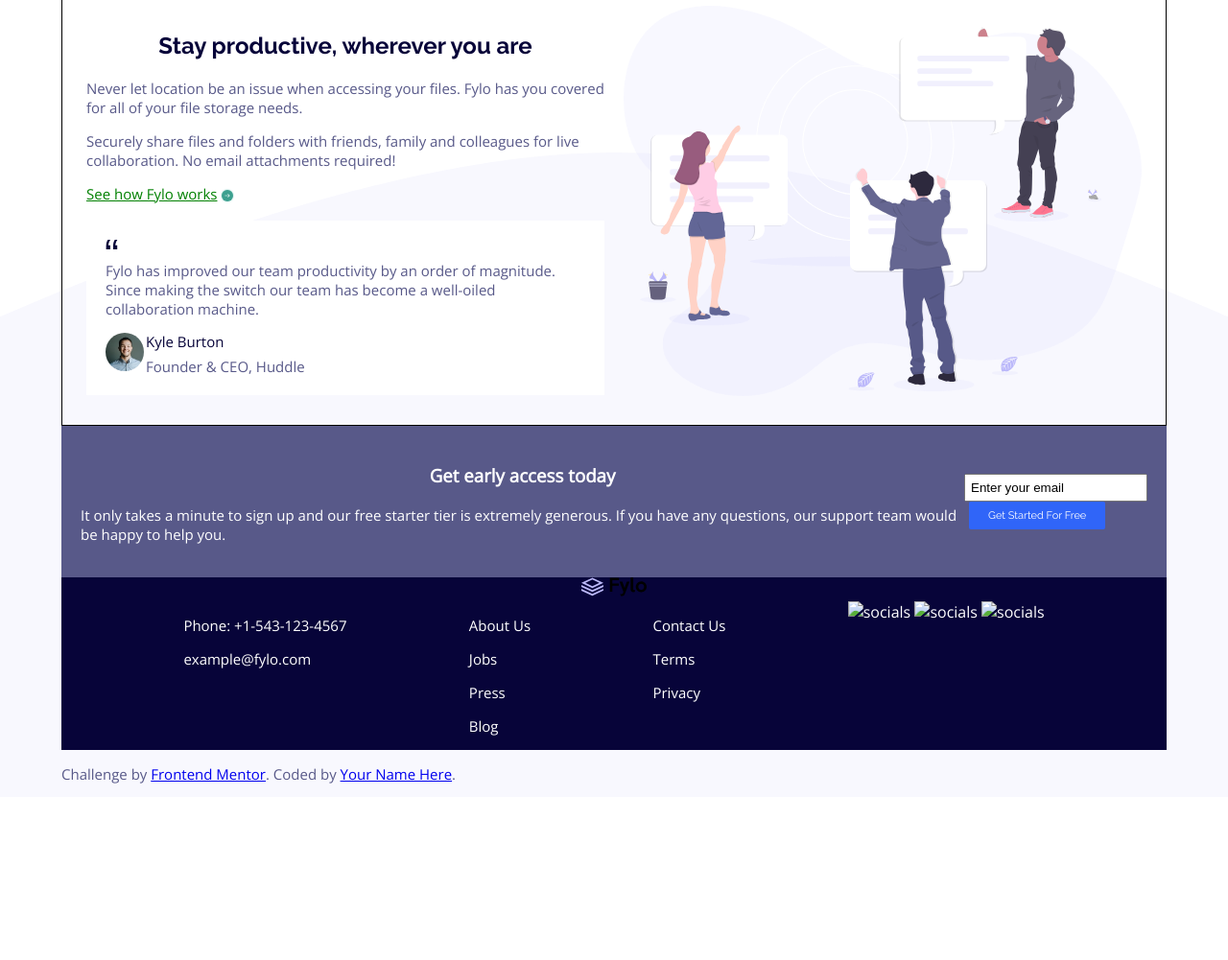
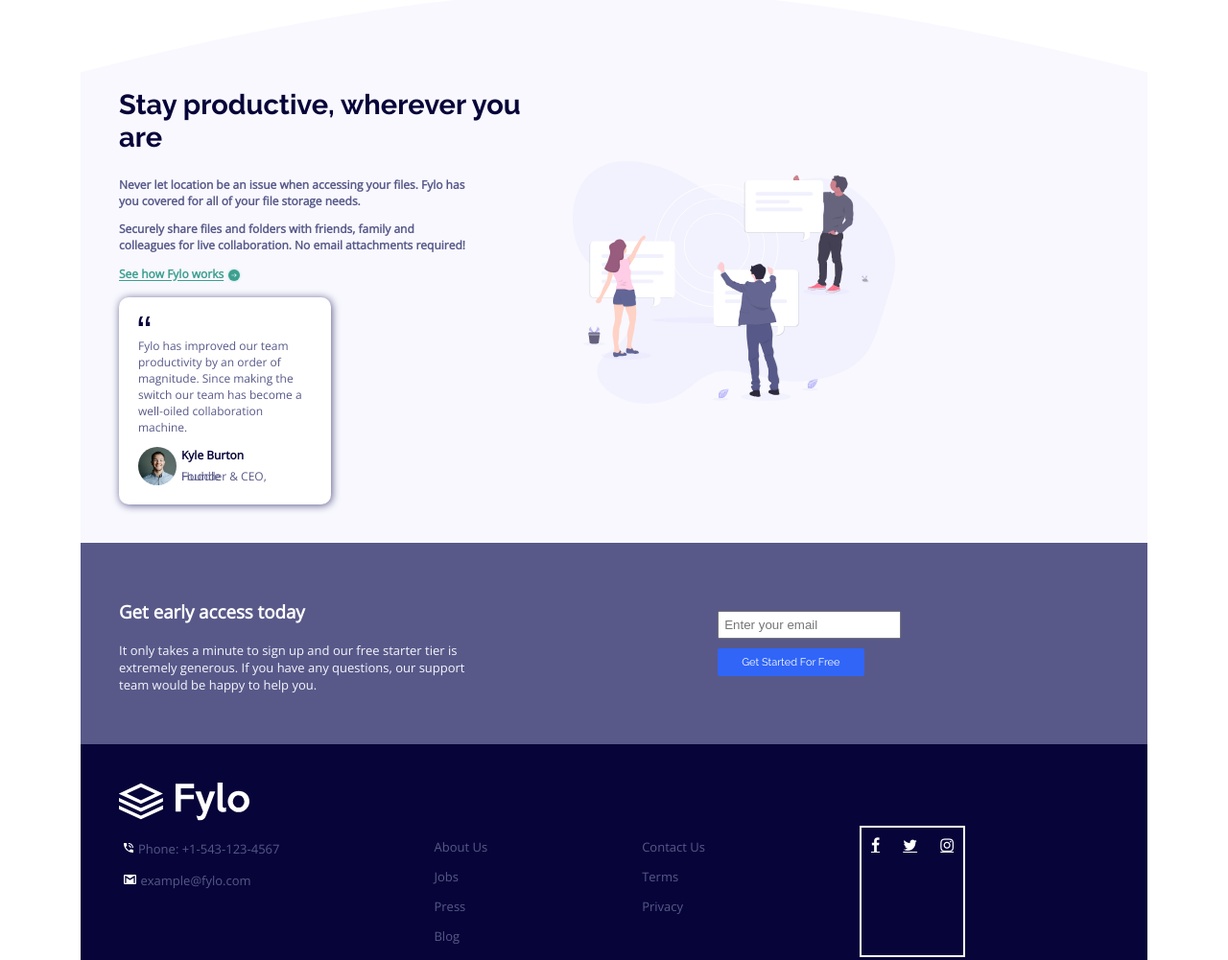
Before and after one commit to EmmyJoel/flyo-landing-page, a plain HTML site: page index.html in a window 1280 px wide. Shown: the part 513-1514 px from the top of the page at 96% size. Before the commit the page ends 1345 px from the top, so only its background shows below. Drawn offline with nearby package versions, Linux system fonts and the light colour scheme.

Commit message:
update files

```diff
--- a/index.html
+++ b/index.html
@@ -7,12 +7,12 @@
 
   <link rel="icon" type="image/png" sizes="32x32" href="./images/favicon-32x32.png">
 
+  <link rel="stylesheet" href="https://cdnjs.cloudflare.com/ajax/libs/font-awesome/4.7.0/css/font-awesome.min.css">
+
   <style>
     @import url('https://fonts.googleapis.com/css2?family=Raleway:wght@400;700&display=swap');
 
     @import url('https://fonts.googleapis.com/css2?family=Open+Sans&display=swap');
-
-
   </style>
 
   <title>Frontend Mentor | Fylo landing page with two column layout</title>
@@ -42,7 +42,7 @@
         family, and co-workers.</p>
 
       <form action="#">
-      <input type="email" id="email" name="email" placeholder="Enter your email"><input type="button" class="button" value="Get Started">
+      <input style="width:50%;" type="email" id="email" name="email" placeholder="Enter your email"><input type="button" class="button" value="Get Started">
     </form>
     </div>
     <div class="item three"><img class="illustration-img" src="./images/illustration-2.svg" alt="illutration image">
@@ -56,7 +56,7 @@
       <p>Securely share files and folders with friends, family and colleagues for
         live collaboration. No email attachments required!</p>
 
-      <p><a style="color:green;" href="#">See how Fylo works</a><img src="./images/icon-arrow.svg" alt="arrow"
+      <p><a style="color:hsl(170, 45%, 43%); font-weight:400px;" href="#">See how Fylo works</a><img src="./images/icon-arrow.svg" alt="arrow"
           style="vertical-align:middle; margin:3px;"></p>
 
       <div class="testimonial">
@@ -64,7 +64,7 @@
         <p style="margin-top:0;">Fylo has improved our team productivity by an order of magnitude. Since
         making the switch our team has become a well-oiled collaboration machine.</p>
         <div class="profile" style="display:flex; justify-content:start; align-items:center;">
-          <span><img class="dp" src="./images/avatar-testimonial.jpg" alt=""></span>
+          <img class="dp" src="./images/avatar-testimonial.jpg" alt="">
           <span><p class="name">Kyle Burton</p><br>
             <p>Founder & CEO, Huddle</p>
           </span>
@@ -72,7 +72,7 @@
       </div>
     </div>
   </div>
-  <div class="section-2"sec >
+  <div class="section-2" >
     <div class="five">
       <div><h3>Get early access today</h2>
 
@@ -82,7 +82,7 @@
     </div>
     <div class="six">
       <form action="#">
-      <input type="email" id="email" name="email" value="Enter your email">
+      <input type="email" id="email" name="email" placeholder="Enter your email">
       <br><input type="button" class="button" value="Get Started For Free">
     </form>
     </div>
@@ -90,11 +90,11 @@
 
   <div class="footer">
 
-    <img style="block-size:20px;" src="./images/logo.svg" alt="flyo logo">
-    <div class="seven">
+    <img style="block-size:40px;" src="./images/logo copy.svg" alt="flyo logo">
+    <div class="footer-divs">
       <div class="lists">
-        <p>Phone: +1-543-123-4567</p>
-        <p>example@fylo.com</p>
+        <p><img src="./images/icon-phone.svg">Phone: +1-543-123-4567</p>
+        <p><img src="./images/icon-email.svg">example@fylo.com</p>
       </div>
       <div class="lists">
         <p>About Us</p>
@@ -108,10 +108,10 @@
         <p>Privacy</p>
       </div>
 
-      <div>
-        <img src="" alt="socials">
-        <img src="" alt="socials">
-        <img src="" alt="socials">
+      <div class="socials">
+        <a href="#" class="fa fa-facebook"></a>
+        <a href="#" class="fa fa-twitter"></a>
+        <a href="#" class="fa fa-instagram"></a>
       </div>
     </div>
     </div>
--- a/styles.css
+++ b/styles.css
@@ -1,109 +1,207 @@
-html {width: 100%;
-    box-sizing:border-box;
-    background:white url("./images/bg-curve-desktop.svg") bottom no-repeat scroll;
-    background-size:180% 50%;
+html {
+    width: 100%;
+    box-sizing: border-box;
 }
 
 body {
     font-family: 'Open Sans', sans-serif;
-    font-weight:400;
-    box-sizing:border-box;
-    text-align:center;
-    width:90%;
-    margin:auto;
+    padding: 20px;
+    box-sizing: border-box;
+    text-align: left;
+    width: 90%;
+    margin: auto;
 }
 
+
 header {
-    display:flex;
-    justify-content:space-between;
-align-items:center;
-padding:10px;}
+    display: flex;
+    justify-content: space-between;
+    align-items: center;
+    font-weight: bold;
+    padding: 10px;
+    margin-bottom: 30px
+}
 
-.logo {block-size: 20px;}
+.logo {
+    block-size: 30px;
+}
 
-nav ul {font-family: 'Raleway', sans-serif;
-    font-weight:400px;
-    font-size:15px;
-    display:flex;
+nav ul {
+    font-family: 'Raleway', sans-serif;
+    font-size: 15px;
+    display: flex;
     list-style-type: none;
 }
 
-nav ul li a {text-decoration: none;
-    margin:20px;
-    color:hsl(238, 22%, 44%);
+nav ul li a {
+    text-decoration: none;
+    margin: 20px;
+    color: hsl(238, 22%, 44%);
 }
 
 .main-container {
-    align-items:center;
-    padding:15px;
-    box-sizing:border-box;
-    display:grid;
-    grid-template-columns:50% 50%;
-grid-template-rows: auto;
-border:1px solid black;}
+    background: white url("./images/bg-curve-desktop.svg") bottom no-repeat;
+    background-size: 250% 60%;
+    align-items: center;
+    justify-content: left;
+    box-sizing: border-box;
+    display: grid;
+    padding: 30px;
+    row-gap: 150px;
+    grid-template-columns: 45% auto;
+    grid-template-rows: auto;
+}
 
-.illustration-img {width:100%;}
+.illustration-img {
+    width: 60%;
+}
 
-.item {padding:10px;
-    text-align:center;}
+.item {
+    padding: 10px;
+}
 
-.one {grid-area: 1/2/2/3;}
+.item>p {
+    font-weight: bold;
+    font-size: 12px;
+}
 
-.three {grid-area: 2/2/3/3;}
+.one {
+    grid-area: 1/2/2/3;
+}
 
-h2 {font-family: 'Raleway', sans-serif;
-    font-weight:700px;
-    color:hsl(243, 87%, 12%);}
+.two>p {
+    padding-right: 80px;
+}
+
+.four>p {
+    font-weight: bold;
+    padding-right: 85px;
+}
+
+.three {
+    grid-area: 2/2/3/3;
+}
+
+h2 {
+    font-family: 'Raleway', sans-serif;
+    font-size: 29px;
+    font-weight: 700;
+    color: hsl(243, 87%, 12%);
+}
 
 p {
-    font-size:15px;
-    text-align:left;
-color:hsl(238, 22%, 44%);}
+    font-family: 'Open Sans', sans-serif;
+    font-size: 13px;
+    text-align: left;
+    color: hsl(238, 22%, 44%);
+}
 
 form {
-    box-sizing:border-box;
-    text-align:left;}
+    box-sizing: border-box;
+    text-align: left;
+}
 
-input {width:auto;
-    padding:5px;}
+input {
+    margin: 5px;
+    padding: 5px;
+}
 
 .button {
     font-family: 'Raleway', sans-serif;
-    font-weight:400px;
-    font-size:11px;
-    padding:8px 20px;
-    margin-left:5px;
-    border-radius:2px;
-    color:white;
-    background-color:hsl(224, 93%, 58%);
-    border:none;}
-
-.testimonial {background-color:white;
-    padding:20px;
+    font-weight: 400;
+    font-size: 11px;
+    padding: 8px 25px;
+    border-radius: 2px;
+    color: white;
+    background-color: hsl(224, 93%, 58%);
+    border: none;
 }
 
+.testimonial {
+    box-shadow: 1px 1px 8px hsl(238, 22%, 44%);
+    width: 40%;
+    background-color: white;
+    padding: 20px;
+    border-radius: 10px;
+}
 
-.profile span p {line-height:0px;
-    margin:2px;}
+.testimonial p {
+    font-size: 12px;
+}
 
-.dp {border-radius:100px;
-    block-size:40px;}
+.profile span {
+    margin: 5px;
+}
 
-.name {color:hsl(243, 87%, 12%);}
+.profile span p {
+    font-size: 12px;
+    line-height: 0px;
+    margin: 0px;
+}
 
-.section-2 {padding:20px;
-    color:white;
-    display:flex;
-    align-items:center;
-    margin-top:0;
-    background-color:hsl(238, 22%, 44%)}
+.dp {
+    border-radius: 100px;
+    block-size: 40px;
+}
 
-.section-2 p {color:white;}
+.name {
+    font-weight: 700;
+    color: hsl(243, 87%, 12%);
+}
 
-.footer {color:white;
-    background-color:hsl(243, 87%, 12%);}
+.section-2 {
+    padding: 40px;
+    color: white;
+    display: flex;
+    align-items: center;
+    justify-content: space-between;
+    margin-top: 0;
+    background-color: hsl(238, 22%, 44%)
+}
 
-    .footer p {color:white;}
+.section-2 p {
+    color: hsl(240, 75%, 98%);
+}
 
-.seven {display:flex;
-    justify-content:space-evenly;}
+.five {
+    margin-right: 10px;
+    width: 35%;
+}
+
+.six {
+    width: 40%;
+    margin-left: 10px;
+    margin-right: 0;
+}
+
+.footer {
+    padding: 40px;
+    background-color: hsl(243, 87%, 12%);
+}
+
+.lists {
+    font-weight:400;
+    font-size: 13px;
+    color: hsl(0, 0%, 75%);
+}
+
+.lists img {
+    vertical-align: bottom;
+    block-size: 10px;
+    margin: 5px;
+}
+
+.footer-divs {
+    display: flex;
+    justify-content: space-between;
+}
+
+.socials{position:abolute;
+    margin-right:150px;
+    border:2px solid white;
+    justify-self:left;
+    float:left;}
+
+.fa {color:white;
+    margin:10px;
+}
```
Also changed, not shown: images/logo copy.svg (added).
